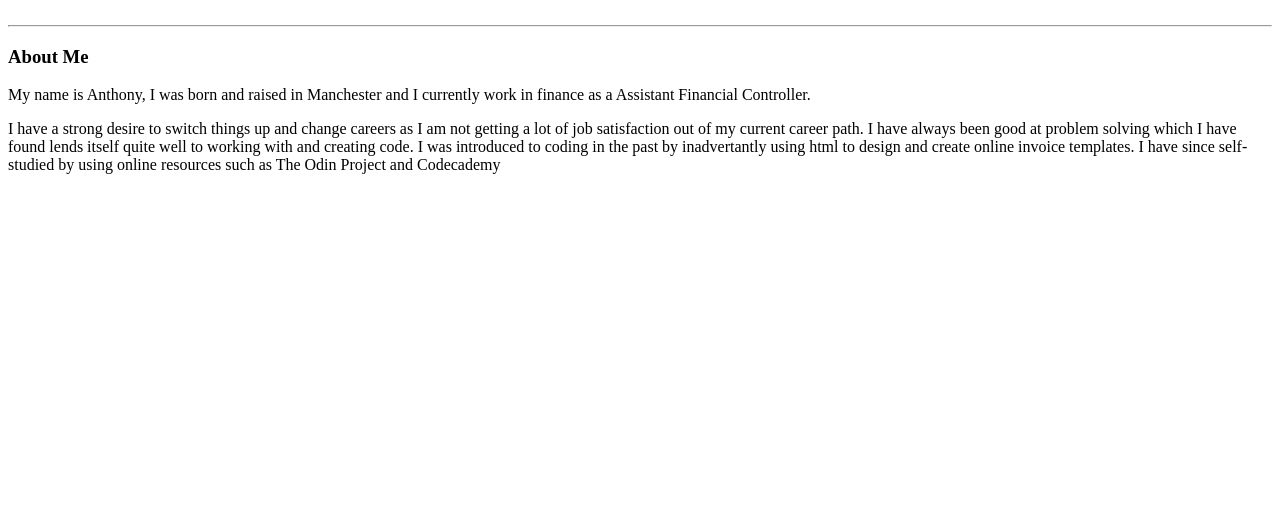
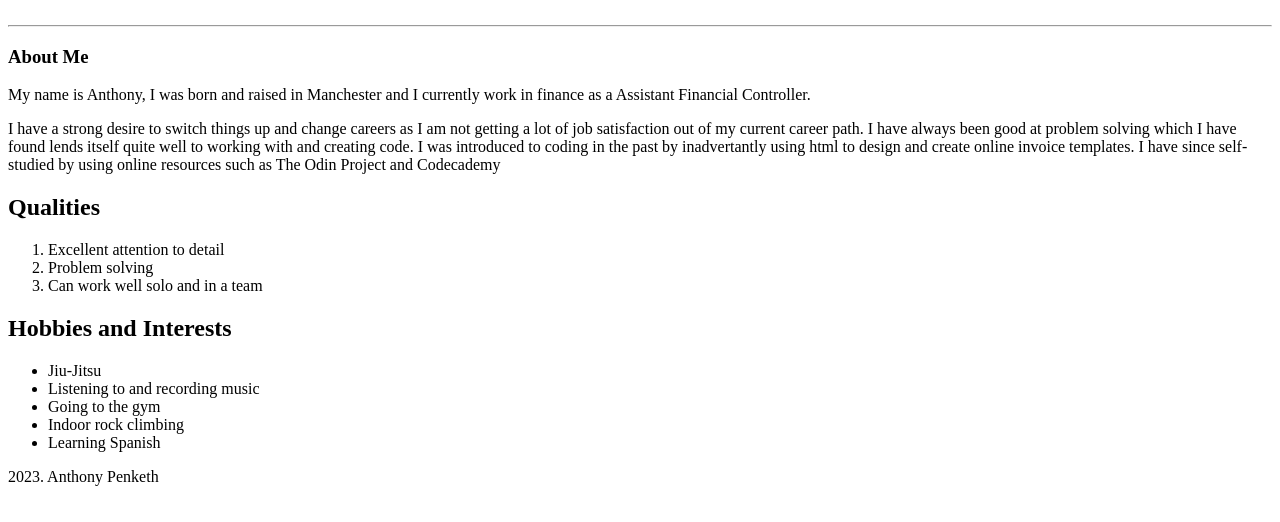
Before and after one commit to AJPenketh/Portfolio, a plain HTML site: page index.html in a window 1280 px wide. Shown: the part 128-650 px from the top of the page. Drawn offline with Linux system fonts and the light colour scheme.

Commit message:
Added Hobbies and Interests section using lists

```diff
--- a/index.html
+++ b/index.html
@@ -17,7 +17,29 @@
              <p>My name is Anthony, I was born and raised in Manchester and I currently work in finance as a Assistant Financial Controller.</p>
             <p>I have a strong desire to switch things up and change careers as I am not getting a lot of job satisfaction out of my current career path. I have always been good at problem solving which I have found lends itself quite well to working with and creating code. I was introduced to coding in the past by inadvertantly using html to design and create online invoice templates. I have since self-studied by using online resources such as The Odin Project and Codecademy</p>
         </div>
+
+        <section>
+            <h2>Qualities</h2>
+                <ol>
+                    <li>Excellent attention to detail</li>
+                    <li>Problem solving</li>
+                    <li>Can work well solo and in a team</li>
+                </ol>
+
+            <h2>Hobbies and Interests</h2>
+                <ul>
+                    <li>Jiu-Jitsu</li>
+                    <li>Listening to and recording music</li>
+                    <li>Going to the gym</li>
+                    <li>Indoor rock climbing</li>
+                    <li>Learning Spanish</li>
+                </ul>
+        </section>
      </main>
+
+     <footer>
+        <p>2023. Anthony Penketh</p>
+     </footer>
 </body>
 
 </html>
```
